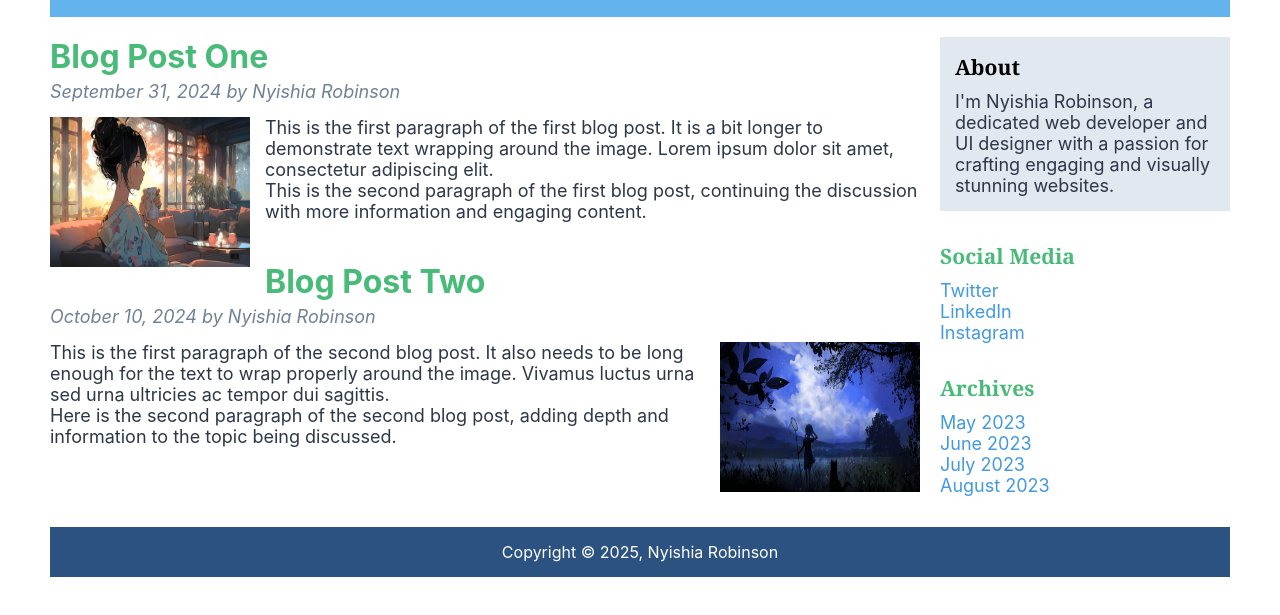
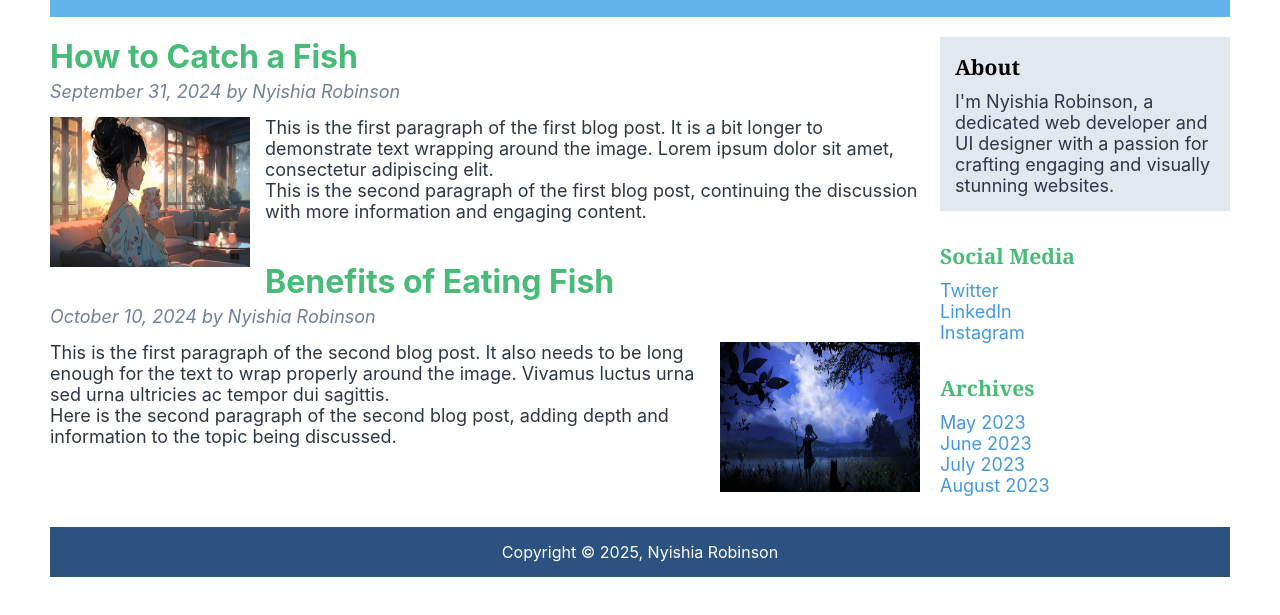
Before and after one commit to Nyishia18/info2180-lab2, a plain HTML site: page index.html in a window 1280 px wide. Shown: the part 153-768 px from the top of the page. Drawn offline with Linux system fonts and the light colour scheme.

Commit message:
Update index.html

```diff
--- a/index.html
+++ b/index.html
@@ -19,14 +19,14 @@
   </header>
   <main>
     <article>
-      <h2>Blog Post One</h2>
+      <h2>How to Catch a Fish</h2>
       <p class="post-info">September 31, 2024 by Nyishia Robinson</p>
       <img src="blog1.jpg" alt="Blog Post One" class="float-left" width="200" height="150" />
       <p>This is the first paragraph of the first blog post. It is a bit longer to demonstrate text wrapping around the image. Lorem ipsum dolor sit amet, consectetur adipiscing elit.</p>
       <p>This is the second paragraph of the first blog post, continuing the discussion with more information and engaging content.</p>
     </article>
     <article>
-      <h2>Blog Post Two</h2>
+      <h2>Benefits of Eating Fish</h2>
       <p class="post-info">October 10, 2024 by Nyishia Robinson</p>
       <img src="blog2.jpg" alt="Blog Post Two" class="float-right" width="200" height="150" />
       <p>This is the first paragraph of the second blog post. It also needs to be long enough for the text to wrap properly around the image. Vivamus luctus urna sed urna ultricies ac tempor dui sagittis.</p>
```
